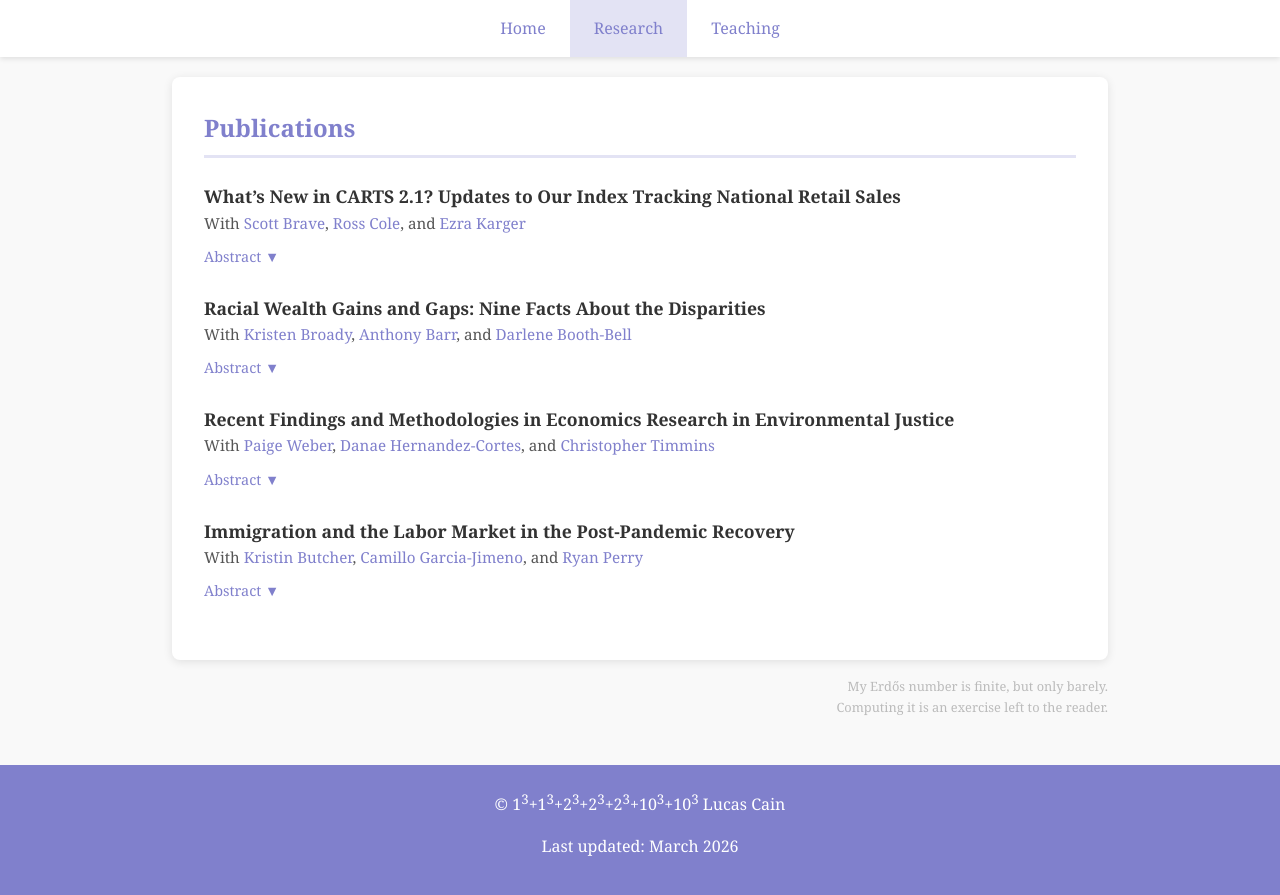
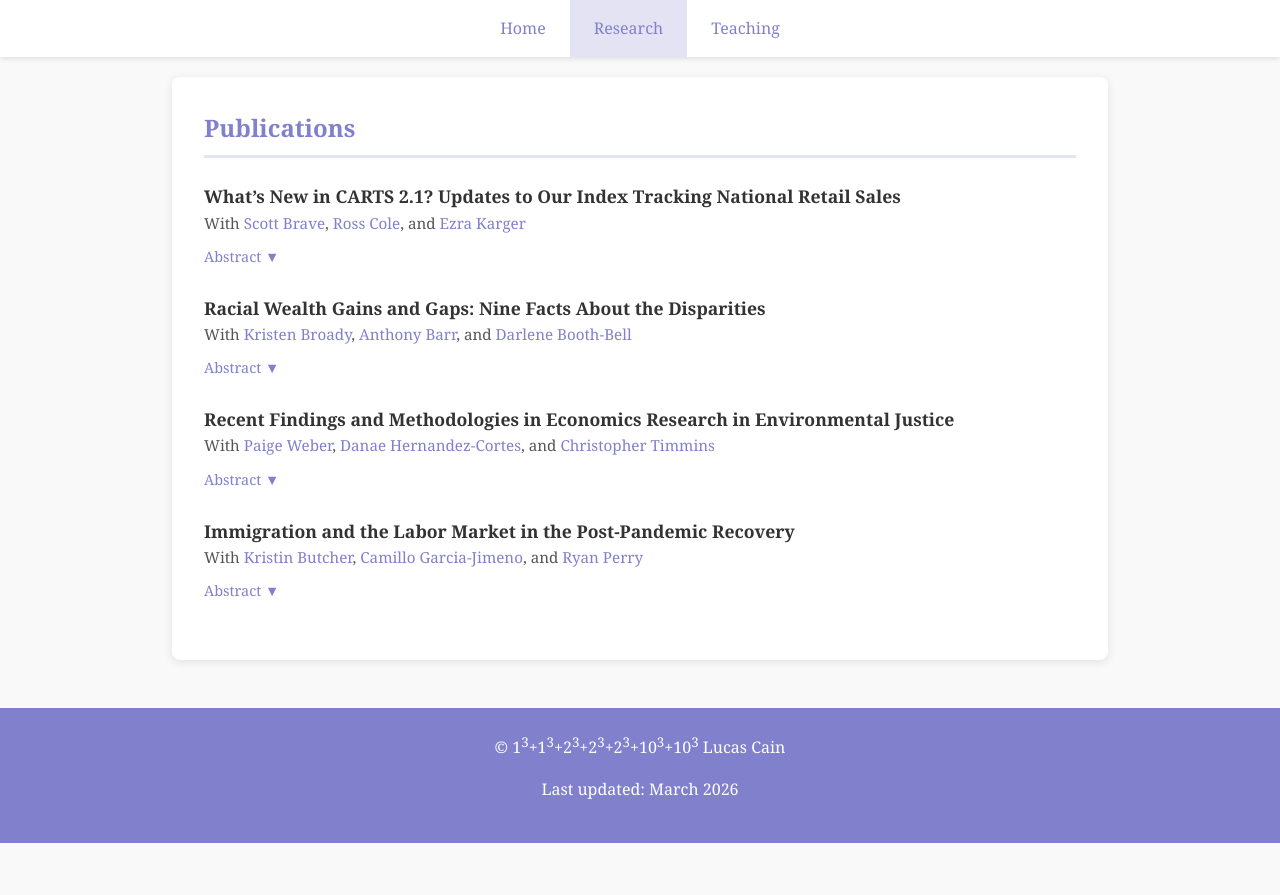
Before and after one commit to L-Cain/L-Cain.github.io, a Jekyll site: the page built from research.md, in a window 1280 px wide and 900 px high, scrolled down 771 px. Shown: the top 895 px of the window. Built offline with Jekyll 4.4.1, drawn with Linux system fonts in a browser that asks for light colours; our own code applies the rules of GitHub Pages for plain Markdown files; after the commit the page ends 1614 px from its top, so only the background shows below that.

Commit message:
Update research.md

```diff
--- a/research.md
+++ b/research.md
@@ -106,4 +106,3 @@ and Gaps: Nine Facts About the Disparities</a>
 
 
 </section>
-<p style="color: #bbb; font-size: 0.8rem; text-align: right; margin-top: -1rem;">My Erdős number is finite, but only barely. <br> Computing it is an exercise left to the reader.</p>
```
